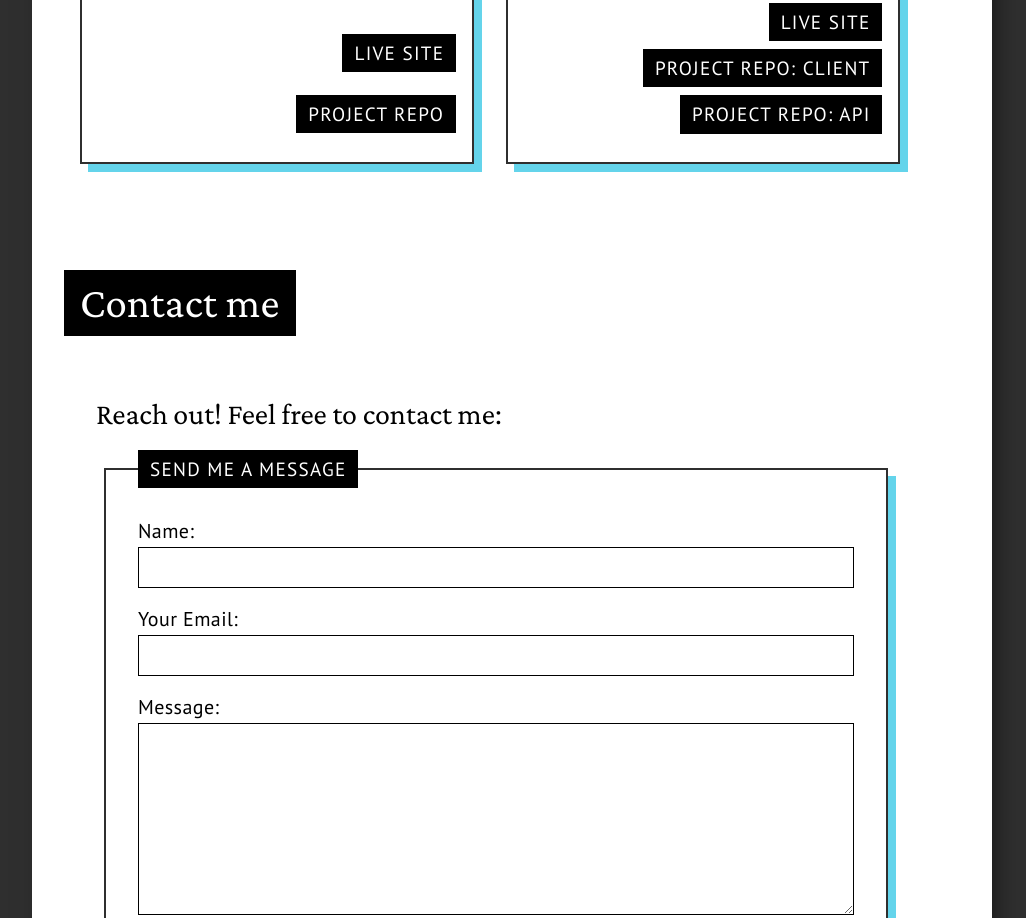
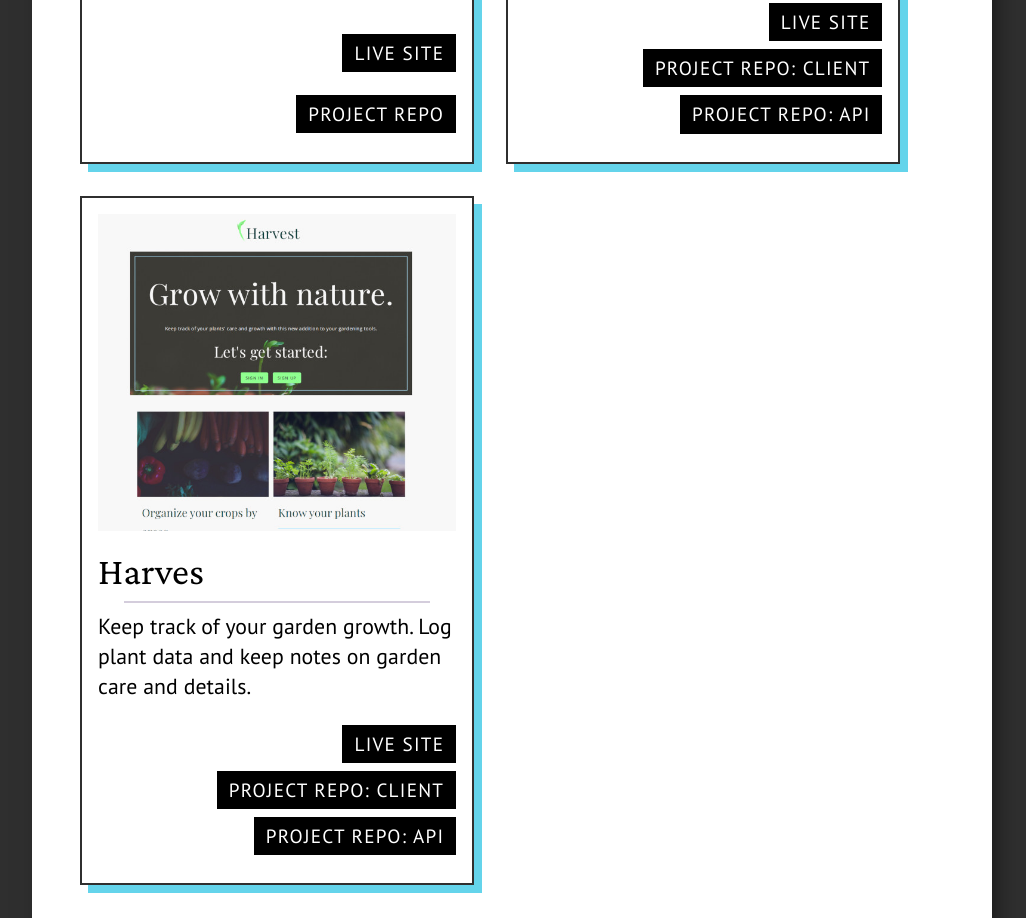
Before and after one commit to wayfaringjou/portfolio, a plain HTML site: page index.html in a window 1280 px wide. Shown: the part 2820-3738 px from the top of the page, without its empty margins (128-1154 px from the left). Drawn offline with nearby package versions, Linux system fonts and the light colour scheme.

Commit message:
Add harvest project

```diff
--- a/index.html
+++ b/index.html
@@ -202,6 +202,30 @@
                 >Project Repo: API</a
               >
             </article>
+            <article class="item shadow-box">
+              <img
+                src="images/harvest.jpg"
+                alt="Harvest site screenshot."
+              />
+              <h3>Harves</h3>
+              <hr />
+              <p>
+                Keep track of your garden growth. Log plant data and keep notes on garden care and details.
+              </p>
+              <a href="https://harvest-psi.vercel.app/" class="button"
+                >Live Site</a
+              >
+              <a
+                href="https://github.com/wayfaringjou/harvest-client"
+                class="button"
+                >Project Repo: Client</a
+              >
+               <a
+                href="https://github.com/wayfaringjou/harvest-api"
+                class="button"
+                >Project Repo: API</a
+              >
+            </article>
           </div>
         </section>
         <!--Contact Info-->
@@ -228,7 +252,7 @@
               <ul>
                 <li>
                   <a
-                    href="https://www.linkedin.com/in/joel-del-cueto-a8ba031b8"
+                    href="https://www.linkedin.com/in/joel-del-cueto"
                     target="_blank"
                     ><img src="images/LI-Logo.png" alt="LinkedIn Logo icon."
                   /></a>
```
Also changed, not shown: images/harvest.jpg (added).
